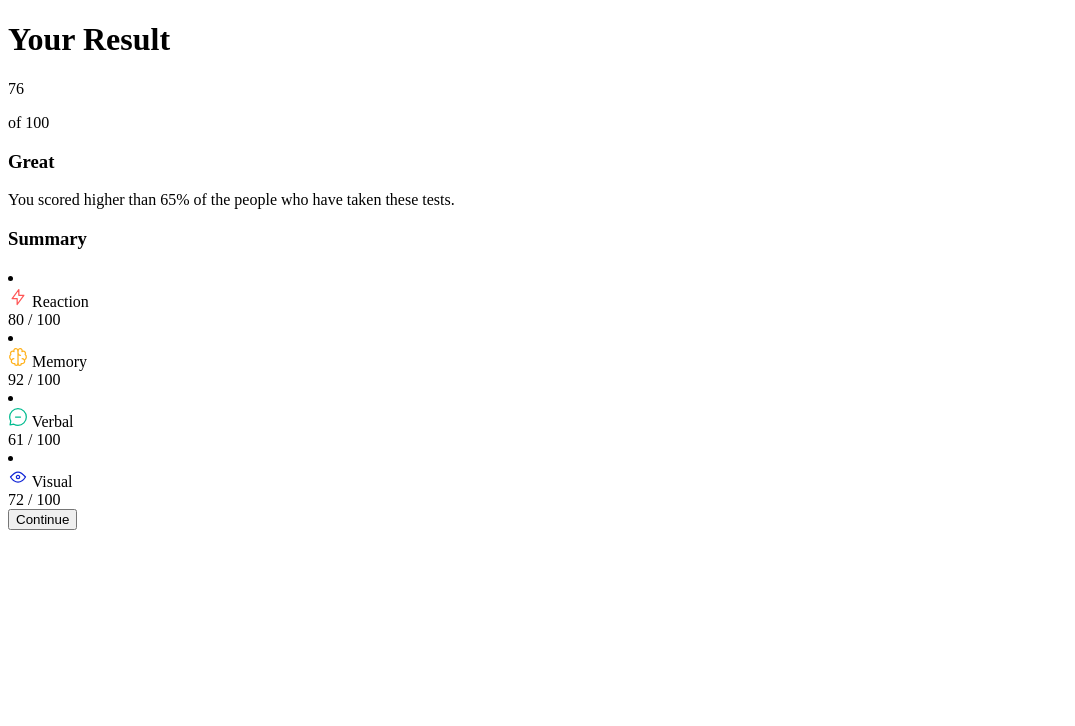
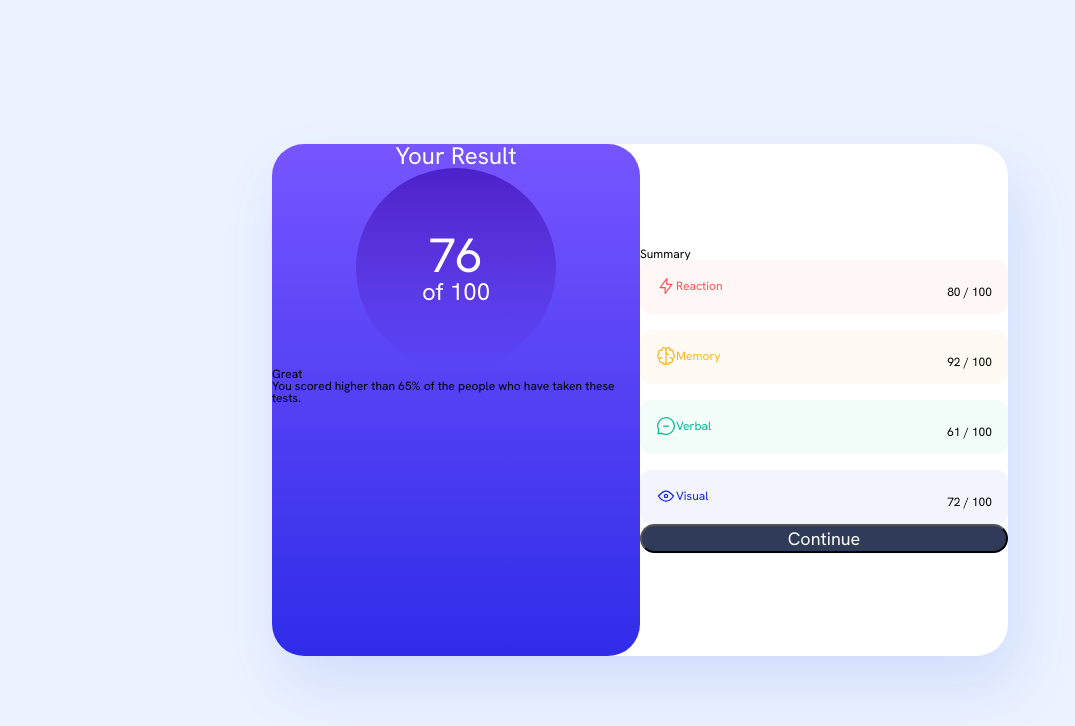
Before and after one commit to mileine/frontendmentor-results-summary-component, a plain HTML site: page index.html in a window 1280 px wide. Shown: the whole page, without its empty margins (0-1075 px from the left). Drawn offline with Linux system fonts and the light colour scheme.

Commit message:
apply basic css styles

```diff
--- a/data.json
+++ b/data.json
@@ -2,21 +2,29 @@
   {
     "category": "Reaction",
     "score": 80,
-    "icon": "./assets/images/icon-reaction.svg"
+    "icon": "./assets/images/icon-reaction.svg",
+    "bgColor": "#FFF6F6",
+    "color": "#FF5555"
   },
   {
     "category": "Memory",
     "score": 92,
-    "icon": "./assets/images/icon-memory.svg"
+    "icon": "./assets/images/icon-memory.svg",
+    "bgColor": "#FFFBF4",
+    "color": "#FFB21E"
   },
   {
     "category": "Verbal",
     "score": 61,
-    "icon": "./assets/images/icon-verbal.svg"
+    "icon": "./assets/images/icon-verbal.svg",
+    "bgColor": "#F2FCF9",
+    "color": "#00BB8F"
   },
   {
     "category": "Visual",
     "score": 72,
-    "icon": "./assets/images/icon-visual.svg"
+    "icon": "./assets/images/icon-visual.svg",
+    "bgColor": "#F3F4FD",
+    "color": "#1125D6"
   }
 ]
--- a/index.html
+++ b/index.html
@@ -3,19 +3,21 @@
 <head>
   <meta charset="UTF-8">
   <meta name="viewport" content="width=device-width, initial-scale=1.0"> <!-- displays site properly based on user's device -->
-
   <link rel="icon" type="image/png" sizes="32x32" href="./assets/images/favicon-32x32.png">
-
+  <link rel="stylesheet" href="reset.css">
+  <link rel="stylesheet" href="styles.css">
   <title>Frontend Mentor | Results summary component</title>
 </head>
 <body>
-  <main>
-    <div class="container">
+  <div class="container">
+    <main class="main">
       <div class="result">
         <h1>Your Result</h1>
         <div class="score">
-          <p>76</p>
-          <span>of 100</span>
+          <div class="score-info">
+            <h2>76</h2>
+            <span>of 100</span>
+          </div>
         </div>
         <h3>Great</h3>
         <p>You scored higher than 65% of the people who have taken these tests.</p>
@@ -24,10 +26,10 @@
         <h3>Summary</h3>
         <div id="summary-items" class="summary-items">
         </div>
+        <button class="btn" type="button">Continue</button>
       </div>
-      <button type="button">Continue</button>
-    </div>
-  </main>
+    </main>
+  </div>
   <script src="script.js"></script>
 </body>
 </html>
--- a/script.js
+++ b/script.js
@@ -24,10 +24,10 @@ function displaySummary(){
       }
       let summaryItems = "";
       data.forEach(item => {
-        summaryItems += `<li class="summary-item">
+        summaryItems += `<li class="summary-item" style="background-color:${item.bgColor};">
                             <div class="item-category">
                               <img src="${item.icon}"/>
-                              <span>${item.category}</span>
+                              <span style="color:${item.color};">${item.category}</span>
                             </div>
                             <div class="item-score-wrapper">
                               <span class="item-score">${item.score}</span>
--- a/styles.css
+++ b/styles.css
@@ -0,0 +1,122 @@
+@import url('https://fonts.googleapis.com/css2?family=Hanken+Grotesk:ital,wght@0,100..900;1,100..900&display=swap');
+
+html, body {
+  height: 100%;
+  font-family: "Hanken Grotesk", sans-serif;
+}
+
+li {
+  list-style: none;
+}
+
+.container {
+  font-size: 12px;
+  display: flex;
+  justify-content: space-around;
+  height: 100%;
+}
+
+.main{
+  background: #FFFFFF;
+  display: flex;
+  width: 736px;
+  margin: auto;
+  border-radius: 32px;
+  box-shadow: 10px 30px 60px rgba(61, 108, 236, 0.15);
+}
+
+.result {
+  display: flex;
+  flex-direction: column;
+  width: 368px;
+  background: linear-gradient(#7755FF,#2F2CE9);
+  height: 512px;
+  border-radius: 32px;
+}
+
+.result h1 {
+  font-size: 24px;
+  color: #FFFFFF;
+  text-align: center;
+}
+
+.score {
+  display:block;
+  background-color: aquamarine;
+  border-radius: 50%;
+  width: 200px;
+  height: 200px;
+  background: linear-gradient(#4D21C9,rgba(37,33,301,0));
+  margin: 0 auto;
+}
+
+.score-info {
+  margin: auto;
+  width: 100%;
+  height: 100%;
+  display: flex;
+  flex-direction: column;
+  justify-content: center;
+  align-items: center;
+}
+
+.score-info h2 {
+  font-size: 48px;
+  color: #FFFFFF;
+  text-align: center;
+}
+
+.score-info span {
+  font-size: 24px;
+  color: #FFFFFF;
+  text-align: center;
+}
+
+.summary {
+  background: #FFFFFF;
+  display: flex;
+  flex-direction: column;
+  width: 368px;
+  margin: auto;
+}
+
+.summary-items {
+  display: flex;
+  flex-direction: column;
+  width: 100%;
+  height: 100%;
+}
+
+.summary-item {
+  display: flex;
+  justify-content: space-between;
+  align-items: baseline;
+  padding: 16px;
+  border-radius: 12px;
+}
+
+.summary-item:not(:last-child) {
+  margin-bottom: 16px;
+}
+
+.item-category{
+  display: flex;
+  align-items: center;
+}
+
+.container {
+  display: flex;
+  flex-direction: column;
+  align-items: center;
+  justify-content: center;
+  height: 100vh;
+  background-color: #ECF2FF;
+}
+
+.btn {
+  background-color: #303B59;
+  color: #FFFFFF;
+  font-family: "Hanken Grotesk", sans-serif;
+  font-size: 18px;
+  border-radius: 128px;
+}
```
